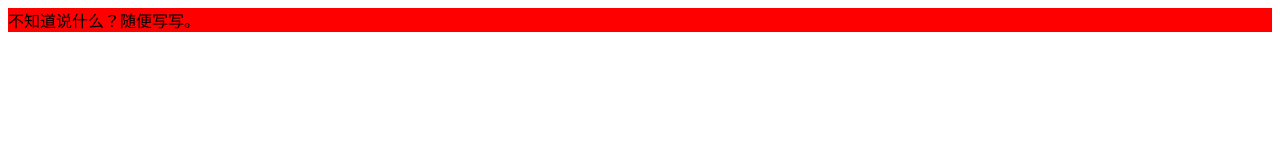
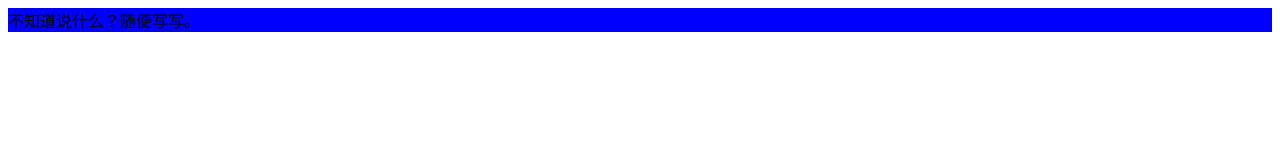
Before and after one commit to 731267740/Hbuilder_git, a plain HTML site: page index.html in a window 1280 px wide. Drawn offline with Linux system fonts and the light colour scheme.

Commit message:
index.html修改了背景颜色为blue

```diff
--- a/index.html
+++ b/index.html
@@ -5,6 +5,6 @@
 		<title></title>
 	</head>
 	<body>
-		<div style="background-color: red;">不知道说什么？随便写写。</div>
+		<div style="background-color: blue;">不知道说什么？随便写写。</div>
 	</body>
 </html>
```
